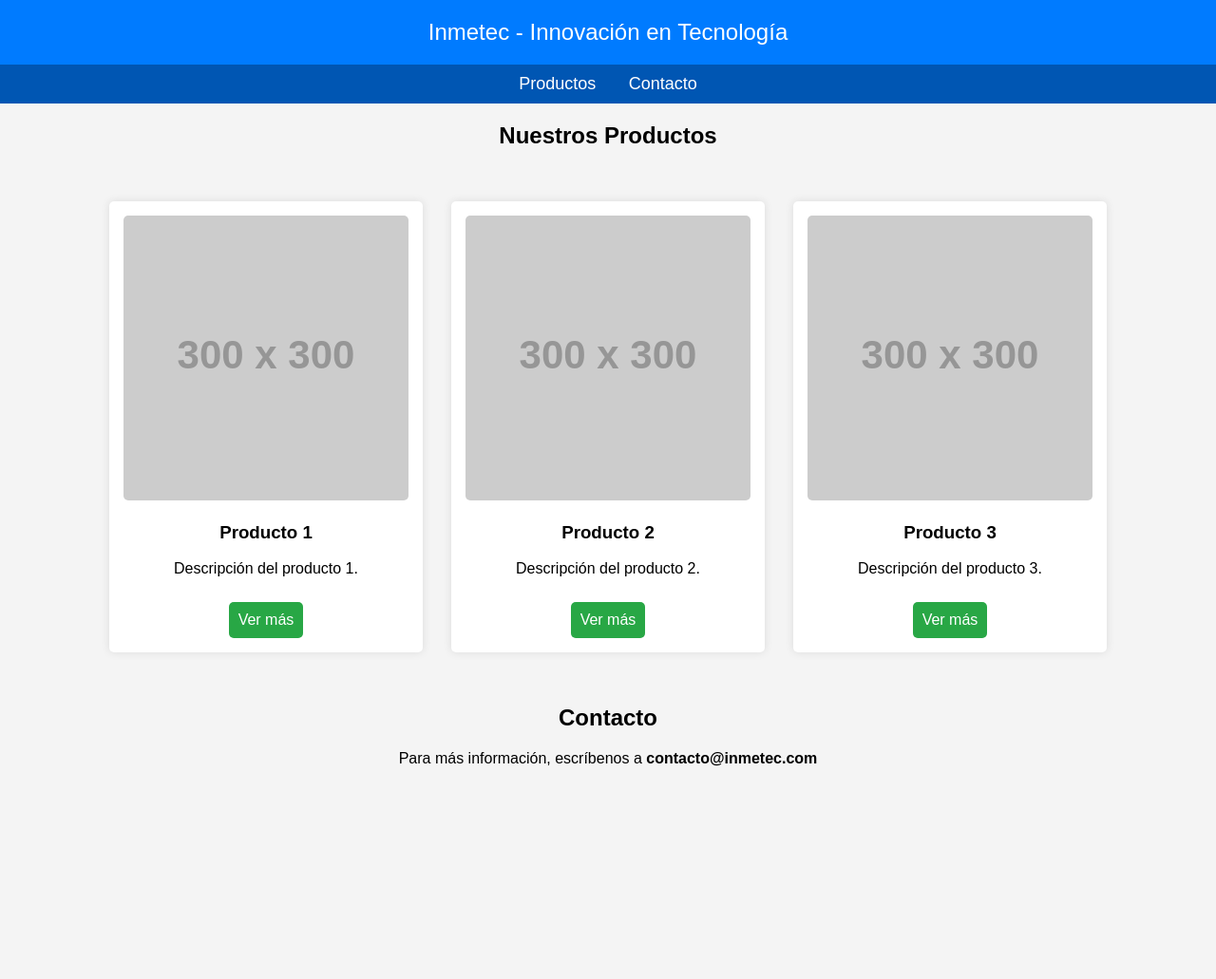
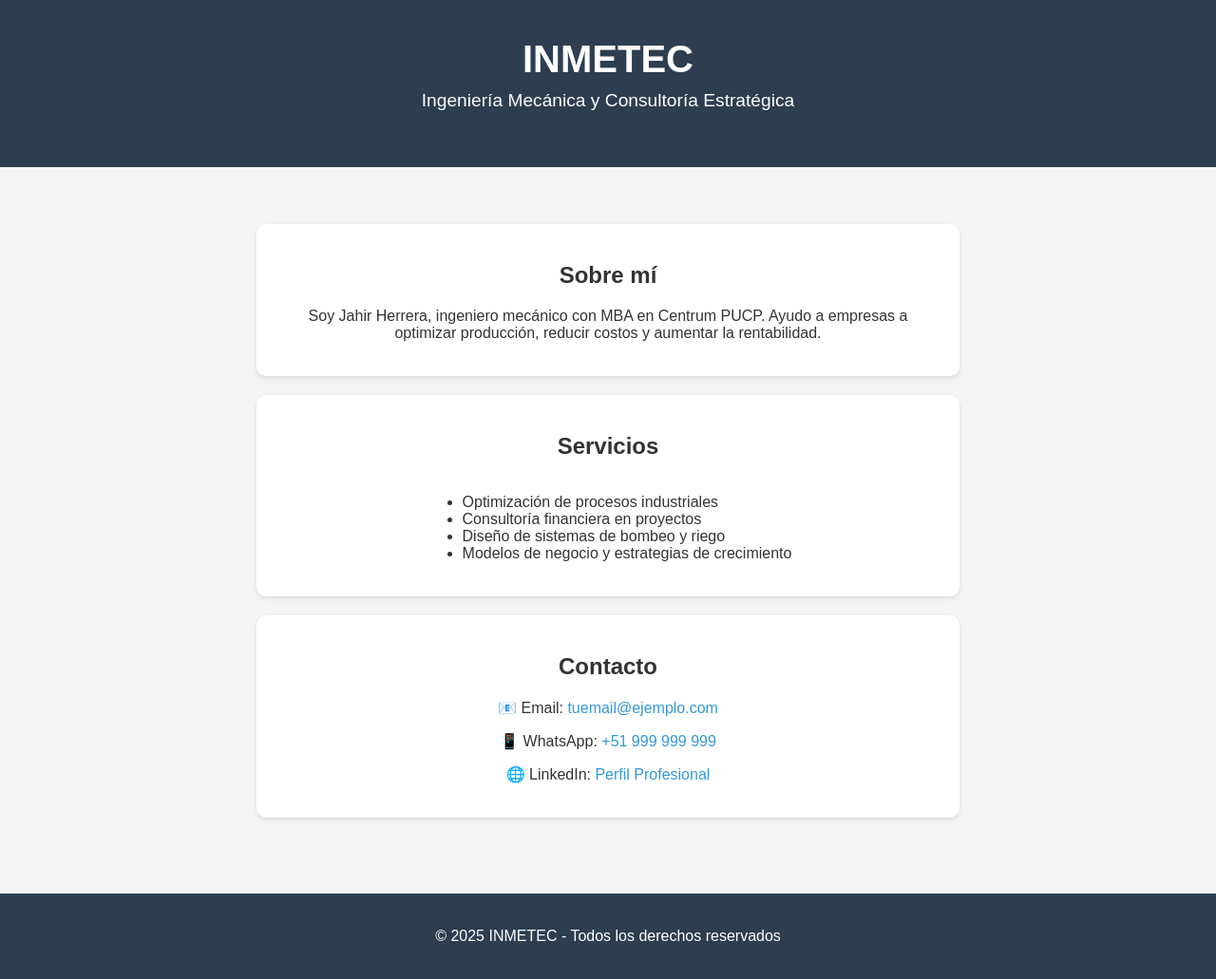
Before and after one commit to Jahir-her/inmetec.github.io, a plain HTML site: page index.html in a window 1280 px wide. Shown: the whole page at 95% size. Before the commit the page ends 824 px from the top, so only its background shows below. Drawn offline with Linux system fonts and the light colour scheme; placeholder pictures from the web are drawn by us.

Commit message:
Update index.html

```diff
--- a/index.html
+++ b/index.html
@@ -3,97 +3,87 @@
 <head>
   <meta charset="UTF-8">
   <meta name="viewport" content="width=device-width, initial-scale=1.0">
-    <title>Inmetec - Productos</title>
+  <title>INMETEC - Consultoría</title>
   <style>
     body {
       font-family: Arial, sans-serif;
-            background-color: #f4f4f4;
       margin: 0;
       padding: 0;
+      background: #f4f4f4;
+      color: #333;
       text-align: center;
     }
     header {
-            background-color: #007bff;
-            color: white;
+      background: #2c3e50;
+      color: #fff;
+      padding: 40px 20px;
+    }
+    header h1 {
+      margin: 0;
+      font-size: 2.5rem;
+    }
+    header p {
+      margin-top: 10px;
+      font-size: 1.2rem;
+    }
+    section {
+      padding: 40px 20px;
+    }
+    .card {
+      background: #fff;
+      margin: 20px auto;
       padding: 20px;
-            font-size: 24px;
+      border-radius: 10px;
+      max-width: 700px;
+      box-shadow: 0 2px 5px rgba(0,0,0,0.1);
     }
-        nav {
-            background-color: #0056b3;
-            padding: 10px;
+    footer {
+      background: #2c3e50;
+      color: #fff;
+      padding: 20px;
+      margin-top: 20px;
     }
-        nav a {
-            color: white;
+    a {
+      color: #3498db;
       text-decoration: none;
-            margin: 15px;
-            font-size: 18px;
-        }
-        .container {
-            display: flex;
-            flex-wrap: wrap;
-            justify-content: center;
-            padding: 20px;
-        }
-        .product {
-            background: white;
-            padding: 15px;
-            margin: 15px;
-            width: 300px;
-            box-shadow: 0 0 10px rgba(0, 0, 0, 0.1);
-            border-radius: 5px;
-        }
-        .product img {
-            width: 100%;
-            height: auto;
-            border-radius: 5px;
-        }
-        button {
-            padding: 10px;
-            margin-top: 10px;
-            font-size: 16px;
-            background-color: #28a745;
-            color: white;
-            border: none;
-            cursor: pointer;
-            border-radius: 5px;
-        }
-        button:hover {
-            background-color: #218838;
     }
   </style>
 </head>
 <body>
-    <header>Inmetec - Innovación en Tecnología</header>
-    <nav>
-        <a href="#productos">Productos</a>
-        <a href="#contacto">Contacto</a>
-    </nav>
-    <section id="productos">
-        <h2>Nuestros Productos</h2>
-        <div class="container">
-            <div class="product">
-                <img src="https://via.placeholder.com/300" alt="Producto 1">
-                <h3>Producto 1</h3>
-                <p>Descripción del producto 1.</p>
-                <button>Ver más</button>
+
+  <header>
+    <h1>INMETEC</h1>
+    <p>Ingeniería Mecánica y Consultoría Estratégica</p>
+  </header>
+
+  <section>
+    <div class="card">
+      <h2>Sobre mí</h2>
+      <p>Soy Jahir Herrera, ingeniero mecánico con MBA en Centrum PUCP.
+      Ayudo a empresas a optimizar producción, reducir costos y aumentar la rentabilidad.</p>
     </div>
-            <div class="product">
-                <img src="https://via.placeholder.com/300" alt="Producto 2">
-                <h3>Producto 2</h3>
-                <p>Descripción del producto 2.</p>
-                <button>Ver más</button>
+
+    <div class="card">
+      <h2>Servicios</h2>
+      <ul style="text-align:left; display:inline-block;">
+        <li>Optimización de procesos industriales</li>
+        <li>Consultoría financiera en proyectos</li>
+        <li>Diseño de sistemas de bombeo y riego</li>
+        <li>Modelos de negocio y estrategias de crecimiento</li>
+      </ul>
     </div>
-            <div class="product">
-                <img src="https://via.placeholder.com/300" alt="Producto 3">
-                <h3>Producto 3</h3>
-                <p>Descripción del producto 3.</p>
-                <button>Ver más</button>
-            </div>
+
+    <div class="card">
+      <h2>Contacto</h2>
+      <p>📧 Email: <a href="mailto:tuemail@ejemplo.com">tuemail@ejemplo.com</a></p>
+      <p>📱 WhatsApp: <a href="https://wa.me/51999999999">+51 999 999 999</a></p>
+      <p>🌐 LinkedIn: <a href="https://linkedin.com/in/tuusuario" target="_blank">Perfil Profesional</a></p>
     </div>
   </section>
-    <section id="contacto">
-        <h2>Contacto</h2>
-        <p>Para más información, escríbenos a <strong>contacto@inmetec.com</strong></p>
-    </section>
+
+  <footer>
+    <p>© 2025 INMETEC - Todos los derechos reservados</p>
+  </footer>
+
 </body>
 </html>
```
Lines whose indentation alone changed are shown as unchanged.
